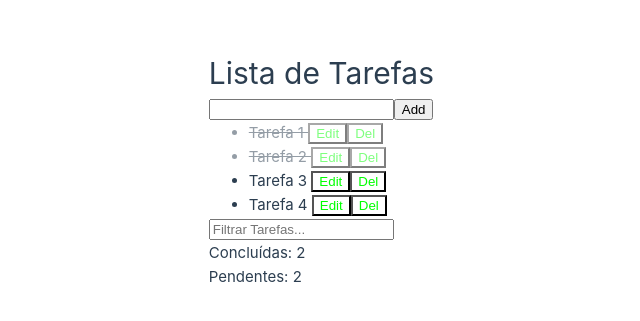
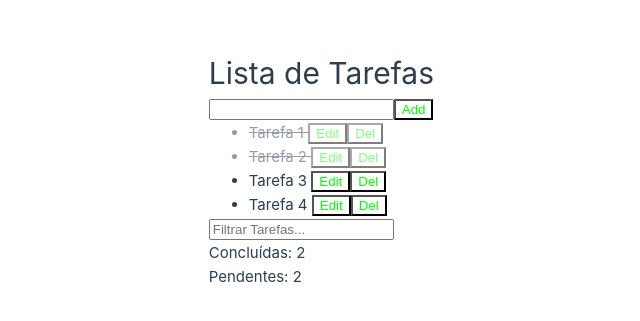
Before and after one commit to IgorMMichels/to-do, a Vue app: page / in a window 1280 px wide. Shown: the part 231-552 px from the top of the page, without its empty margins (191-831 px from the left). Built offline with nearby package versions, Linux system fonts and the light colour scheme.

Commit message:
Finalizando componentização button

```diff
--- a/src/App.vue
+++ b/src/App.vue
@@ -66,7 +66,7 @@ const pendentes = computed(() => {
   <div class="container">
     <h1>Lista de Tarefas</h1>
     <input type="text" v-model="novaTarefa" />
-    <button @click="addTarefa(novaTarefa)">Add</button>
+    <buttonChild @click="addTarefa(novaTarefa)" :basic="'btn'">Add</buttonChild>
     <ul>
       <tarefaChild
         v-for="tarefa in tarefasFiltradas"
```
